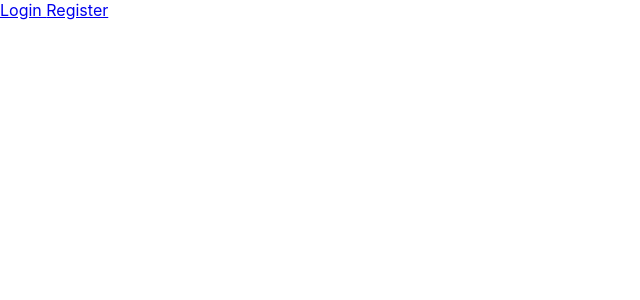
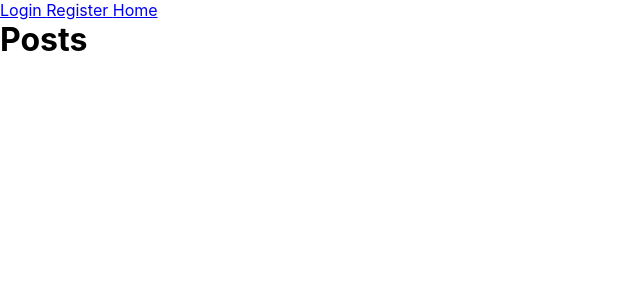
Before and after one commit to bconklinua/404-group, a React (Create React App) app in the folder frontend/: page /home in a window 1280 px wide. Before the commit this address had no page. Shown: the top 300 px of the page, without its empty margins (0-640 px from the left). Built offline with nearby package versions, Linux system fonts and the light colour scheme.

Commit message:
Add better file management

```diff
--- a/frontend/src/App.js
+++ b/frontend/src/App.js
@@ -1,8 +1,8 @@
-import logo from './logo.svg';
 import './App.css';
 import {BrowserRouter as Router, Routes, Route, Link} from 'react-router-dom';
-import Login from './components/Login';
-import Register from './components/Register';
+import Login from './components/Login/Login';
+import Register from './components/Register/Register';
+import Home from './components/Home/Home';
 
 function App() {
   return (
@@ -10,11 +10,13 @@ function App() {
      <nav className='text-center'>
        <Link to="/login">Login </Link>
        <Link to="/register">Register </Link>
+       <Link to="/home">Home </Link>
 
      </nav>
      <Routes>
        <Route path="/login"element={<Login/>}/>
        <Route path="/register"element={<Register/>}/>
+       <Route path="/home"element={<Home/>}/>
 
      </Routes>
 
--- /dev/null
+++ b/frontend/src/api/Author.js
@@ -0,0 +1 @@
+// axios
--- /dev/null
+++ b/frontend/src/components/Home/Home.js
@@ -0,0 +1,27 @@
+import React, {useState, useEffect} from 'react'
+
+
+const Home = () =>{
+    const [post, setPost] = useState({
+        loading: false,
+        data: null,
+        error: false,
+    })
+
+    // useEffect(()=>{
+    //     setPost({
+    //         loading: true,
+    //         data: null,
+    //         error: false,
+    //     })
+    //     // Use axios.get
+    // })
+
+    return (
+        <div>
+            <h1>Posts</h1>
+        </div>
+    )
+}
+
+export default Home
--- a/frontend/src/components/Login.js
+++ b/frontend/src/components/Login/Login.js
@@ -9,7 +9,7 @@ const Login = () => {
         e.preventDefault();
         const data = new FormData(e.target)
         console.log(Object.fromEntries(data.entries()))
-
+        window.location.href="/home"
     }
     return (
     // div styling taken from stackoverflow, can adjust later
--- a/frontend/src/components/Register.js
+++ b/frontend/src/components/Register/Register.js
@@ -1,4 +1,4 @@
-import React from 'react'
+import React, {useState} from 'react'
 import { NavLink } from "react-router-dom";
 
 import "./Register.css"
@@ -8,9 +8,17 @@ const Register = () => {
     const handleSubmit = (e) =>{
         e.preventDefault();
         const data = new FormData(e.target)
-        console.log(Object.fromEntries(data.entries()))
+        const json = Object.fromEntries(data.entries())
+        console.log(json)
+        console.log(json.username)
+
 
     }
+    const handleInputChange = (e) => {
+        const password = e.target.value
+        console.log(password)
+    }
+
     return (
     // div styling taken from stackoverflow, can adjust later
 
@@ -20,8 +28,7 @@ const Register = () => {
             <h1>Register</h1>
 
             <input type="text" placeholder="username" name='username'/>
-            <input type="password" placeholder="password" name='password'/>
-            <input type="password" placeholder="confirm password" name='confirm password'/>
+            <input type="password" placeholder="password" name='password' onChange={handleInputChange}/>
 
             <button className="register-button1" onSubmit={handleSubmit}>Register</button>
             <NavLink className="login-button1" to="/login">Login</NavLink>
```
Also changed, not shown: frontend/src/components/Home/Home.css (added), frontend/src/components/Login/Login.css (renamed from frontend/src/components/Login.css), frontend/src/components/Register/Register.css (renamed from frontend/src/components/Register.css).
